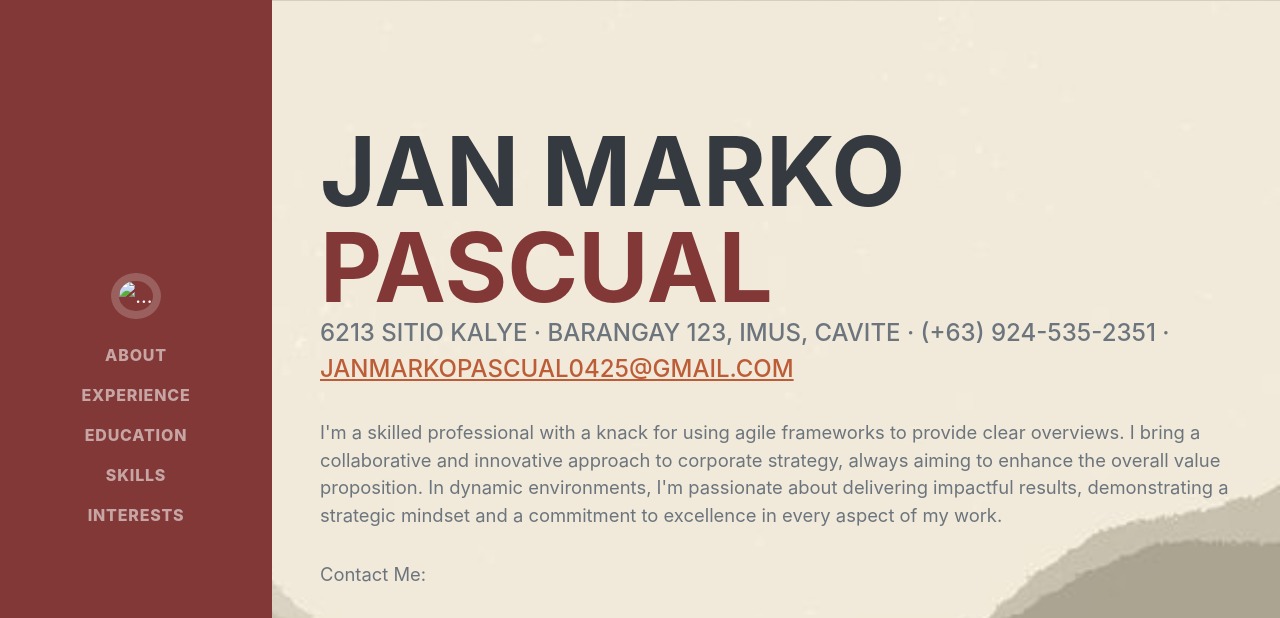
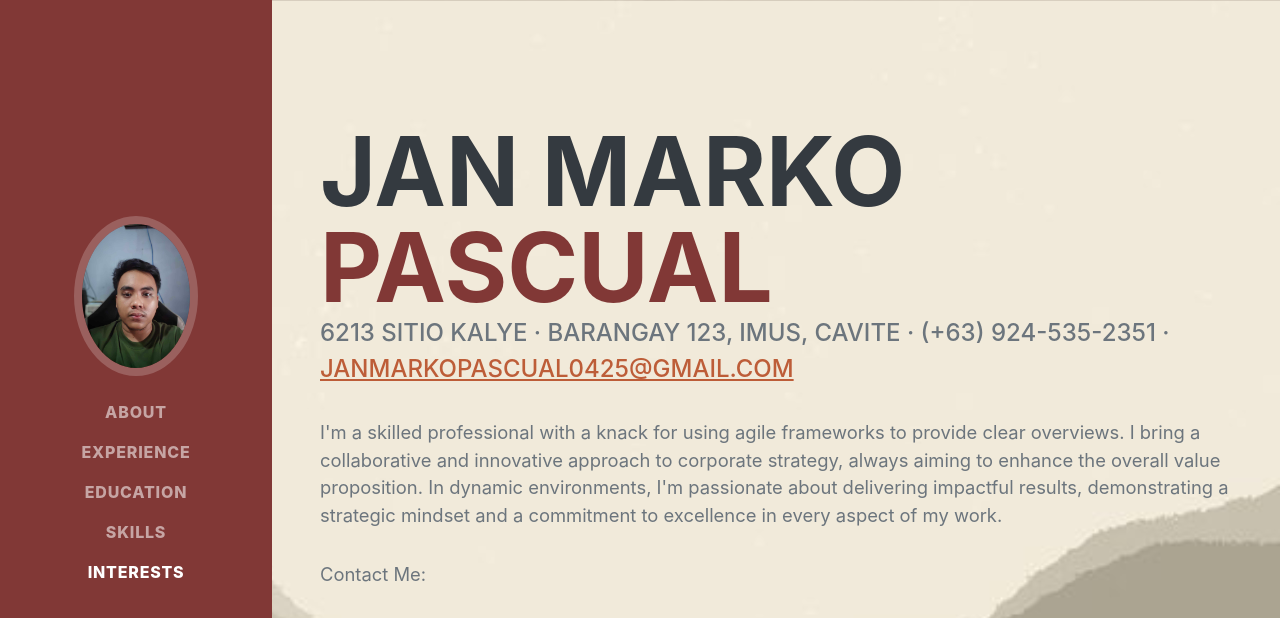
Before and after one commit to Janjaran/MultimediaPrelimExam, a plain HTML site: page index.html in a window 1280 px wide. Shown: the top 618 px of the page. Drawn offline with nearby package versions, Linux system fonts and the light colour scheme; files that its build step writes are made by us from their sources; a web font is replaced by a local one.

Commit message:
Add files via upload

```diff
--- a/index.html
+++ b/index.html
@@ -13,14 +13,14 @@
         <link href="https://fonts.googleapis.com/css?family=Saira+Extra+Condensed:500,700" rel="stylesheet" type="text/css" />
         <link href="https://fonts.googleapis.com/css?family=Muli:400,400i,800,800i" rel="stylesheet" type="text/css" />
         <!-- Core theme CSS (includes Bootstrap)-->
-        <link href="css/styles.css" rel="stylesheet" />
+        <link href="styles.css" rel="stylesheet" />
     </head>
     <body style="background-image: url('background.jpg'); background-size: cover; background-repeat: no-repeat; background-attachment: fixed;" id="page-top">
         <!-- Navigation-->
         <nav class="navbar navbar-expand-lg navbar-dark bg-primary fixed-top" id="sideNav">
             <a class="navbar-brand js-scroll-trigger" href="#page-top">
                 <span class="d-block d-lg-none">Jan Marko Pascual</span>
-                <span class="d-none d-lg-block"><img class="img-fluid img-profile rounded-circle mx-auto mb-2" src="assets/img/profile.jpg" alt="..." /></span>
+                <span class="d-none d-lg-block"><img class="img-fluid img-profile rounded-circle mx-auto mb-2" src="profile.jpg" alt="..." /></span>
             </a>
             <button class="navbar-toggler" type="button" data-bs-toggle="collapse" data-bs-target="#navbarResponsive" aria-controls="navbarResponsive" aria-expanded="false" aria-label="Toggle navigation"><span class="navbar-toggler-icon"></span></button>
             <div class="collapse navbar-collapse" id="navbarResponsive">
@@ -161,6 +161,6 @@
         <!-- Bootstrap core JS-->
         <script src="https://cdn.jsdelivr.net/npm/bootstrap@5.2.3/dist/js/bootstrap.bundle.min.js"></script>
         <!-- Core theme JS-->
-        <script src="js/scripts.js"></script>
+        <script src="scripts.js"></script>
     </body>
 </html>
```
